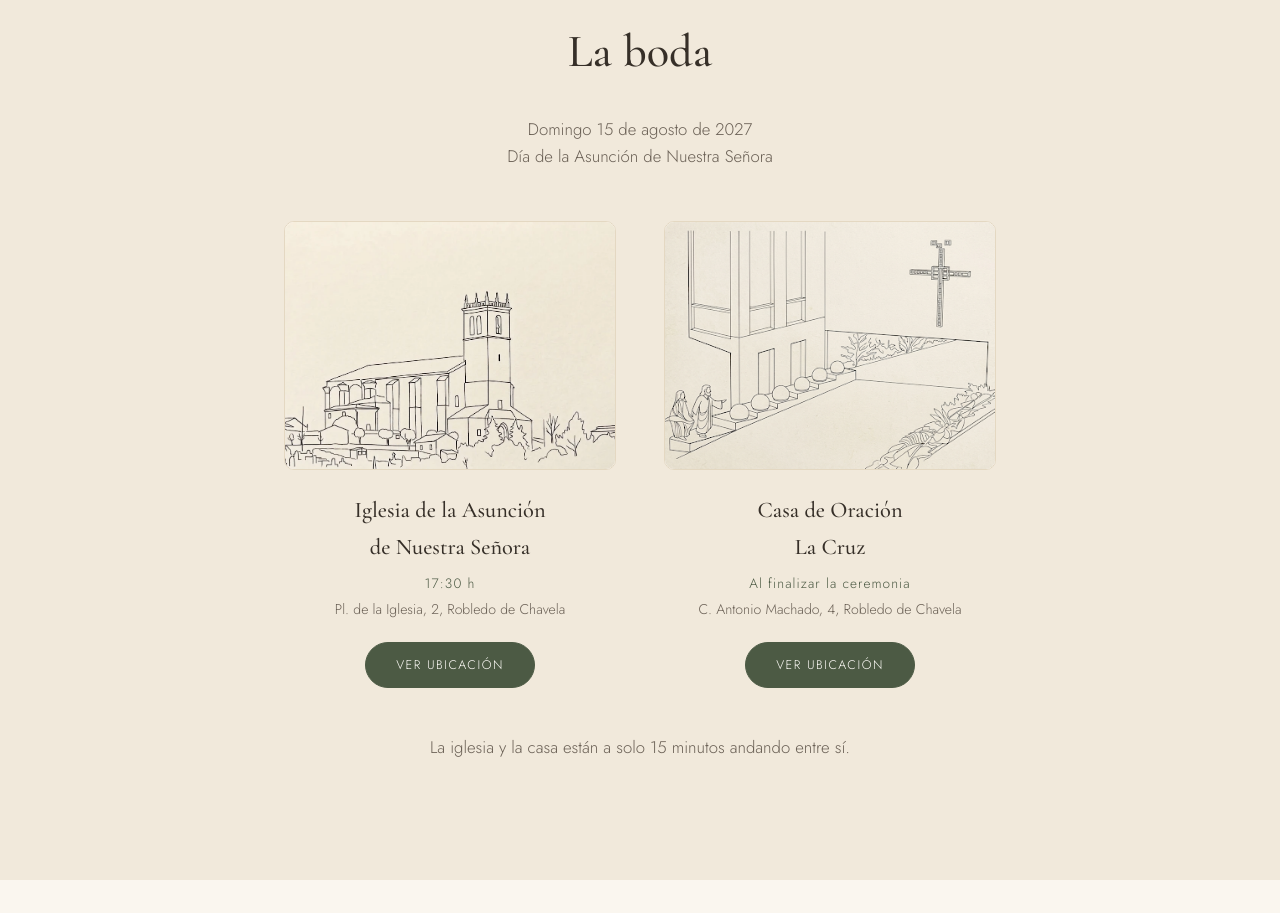
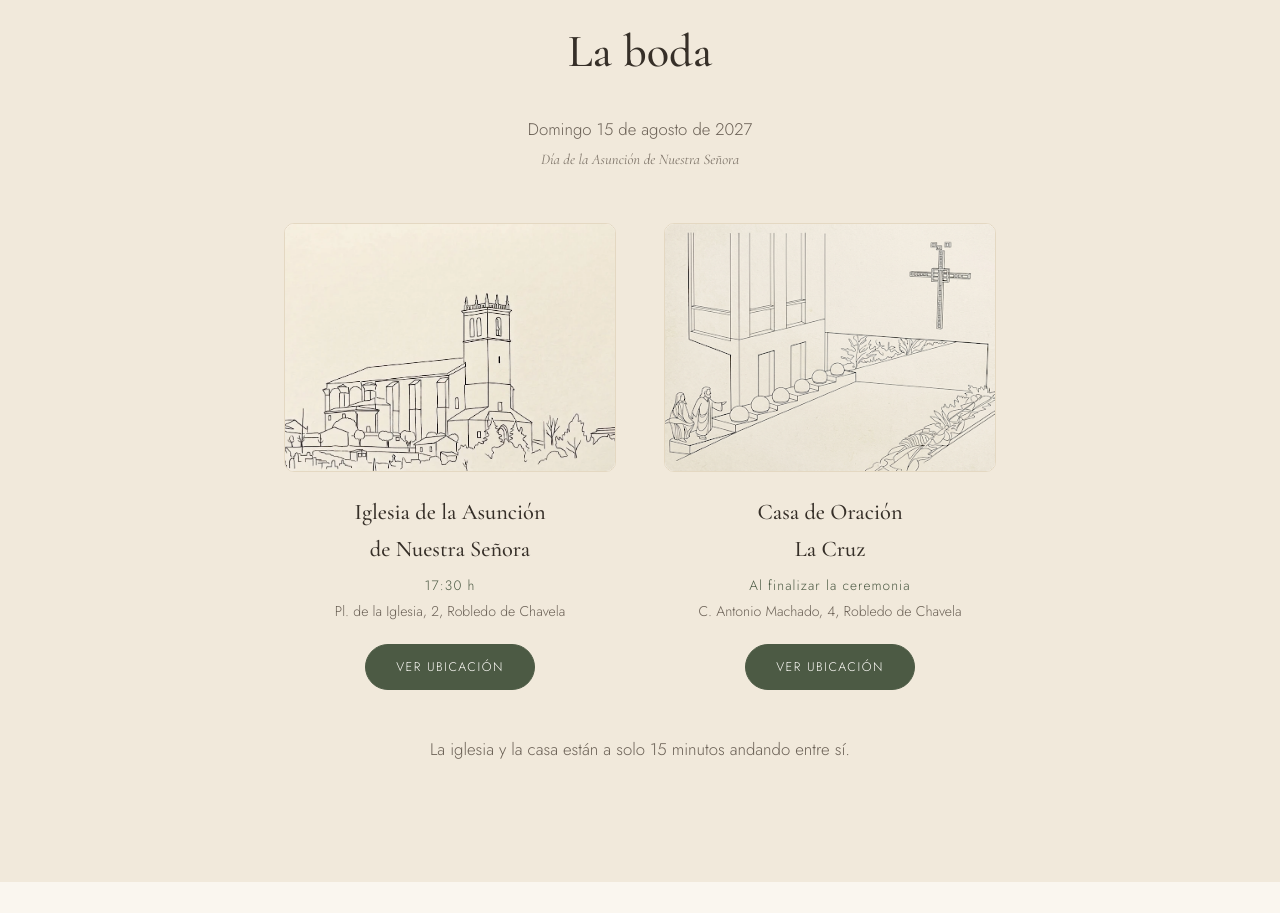
Before and after one commit to jlacostaarpide/Web-Boda-J-L, a plain HTML site: page index.html in a window 1280 px wide. Shown: the part 926-1839 px from the top of the page. Drawn offline with nearby package versions, Linux system fonts and the light colour scheme.

Commit message:
Dar estilo de subtítulo a "Día de la Asunción de Nuestra Señora"
Cursiva, más fina y algo más pequeña que la fecha, para que se lea
como un detalle secundario en vez de tener el mismo peso visual.

Co-Authored-By: Claude Sonnet 5 <noreply@anthropic.com>
Claude-Session: https://claude.ai/code/session_01MGTLSVRgpahjgywLQ7vg3Q

```diff
--- a/css/style.css
+++ b/css/style.css
@@ -86,6 +86,16 @@ a { color: inherit; text-decoration: none; }
   font-size: 1.05rem;
 }
 .lede.light { color: #efe6d3; }
+.lede-sub {
+  display: inline-block;
+  margin-top: 4px;
+  font-family: var(--font-display);
+  font-style: italic;
+  font-weight: 400;
+  font-size: 0.92rem;
+  color: var(--ink-soft);
+  opacity: 0.85;
+}
 .lede strong { color: var(--ink); font-weight: 500; }
 .light strong { color: var(--cream); }
 
--- a/index.html
+++ b/index.html
@@ -27,7 +27,7 @@
 <link rel="preconnect" href="https://fonts.gstatic.com" crossorigin>
 <link href="https://fonts.googleapis.com/css2?family=Cormorant+Garamond:ital,wght@0,400;0,500;0,600;1,400&family=Parisienne&family=Jost:wght@300;400;500;600&display=swap" rel="stylesheet">
 
-<link rel="stylesheet" href="css/style.css?v=16">
+<link rel="stylesheet" href="css/style.css?v=17">
 </head>
 <body>
 
@@ -78,7 +78,7 @@
     <div class="container narrow">
       <p class="eyebrow center" data-reveal>Os esperamos</p>
       <h2 class="section-title center" data-reveal>La boda</h2>
-      <p class="lede center" data-reveal>Domingo 15 de agosto de 2027<br>Día de la Asunción de Nuestra Señora</p>
+      <p class="lede center" data-reveal>Domingo 15 de agosto de 2027<br><span class="lede-sub">Día de la Asunción de Nuestra Señora</span></p>
 
       <div class="venues">
         <div class="venue" data-reveal>
```
